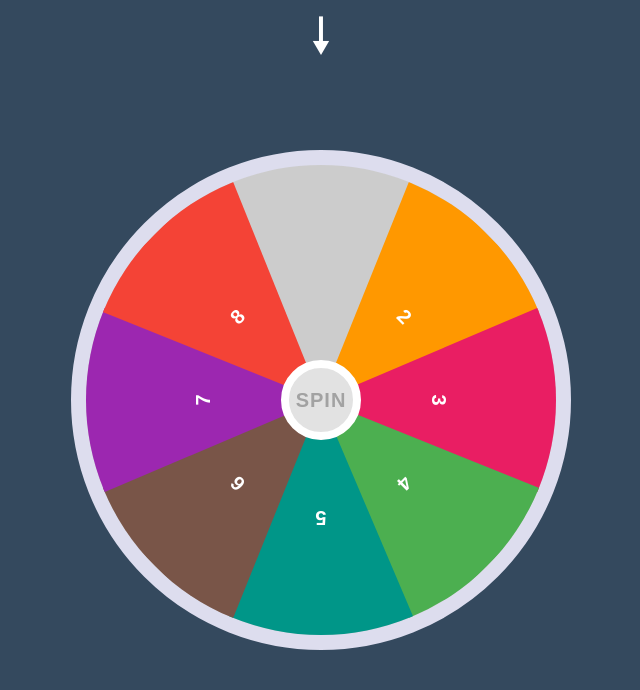
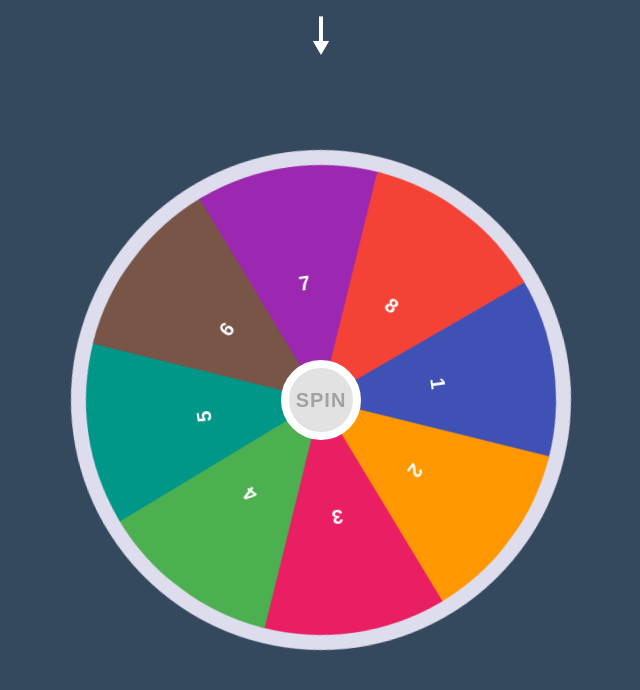
Before and after one commit to Sama-Liyanage/Awesome-Spinning-Wheel, a plain HTML site: page assets/index.html in a window 1280 px wide. Both pictures are taken after a click on the button "SPIN". Shown: the whole page, without its empty margins (319-959 px from the left). Drawn offline with Linux system fonts and the light colour scheme.

Commit message:
Update Content

```diff
--- a/assets/CSS/style.css
+++ b/assets/CSS/style.css
@@ -42,7 +42,7 @@ body{
     left: 135px;
 }
 
-.container one{
+.container .one{
     background-color: #3f51b5;
     left: 50%;
 }
--- a/assets/JS/script.js
+++ b/assets/JS/script.js
@@ -0,0 +1,8 @@
+let container=document.querySelector(".container");
+let btn=document.getElementById("spin");
+let number=Math.ceil(Math.random()*1000);
+
+btn.onclick=function (){
+    container.style.transform="rotate(" + number + "deg)";
+    number += Math.ceil(Math.random()*1000);
+}
--- a/assets/index.html
+++ b/assets/index.html
@@ -21,5 +21,6 @@
 <div class="eight">8</div>
 </div>
 
+<script src="JS/script.js"></script>
 </body>
 </html>
```
